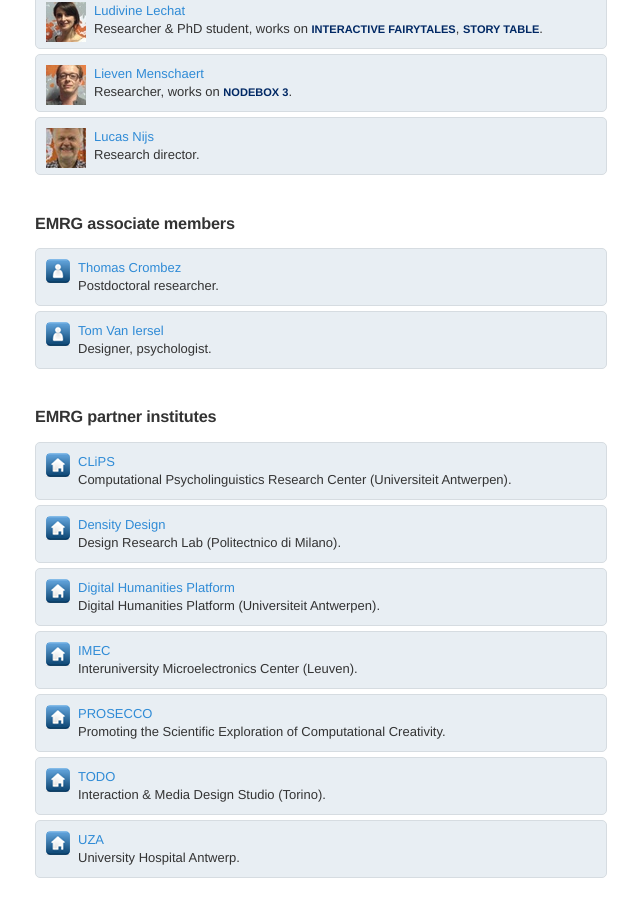
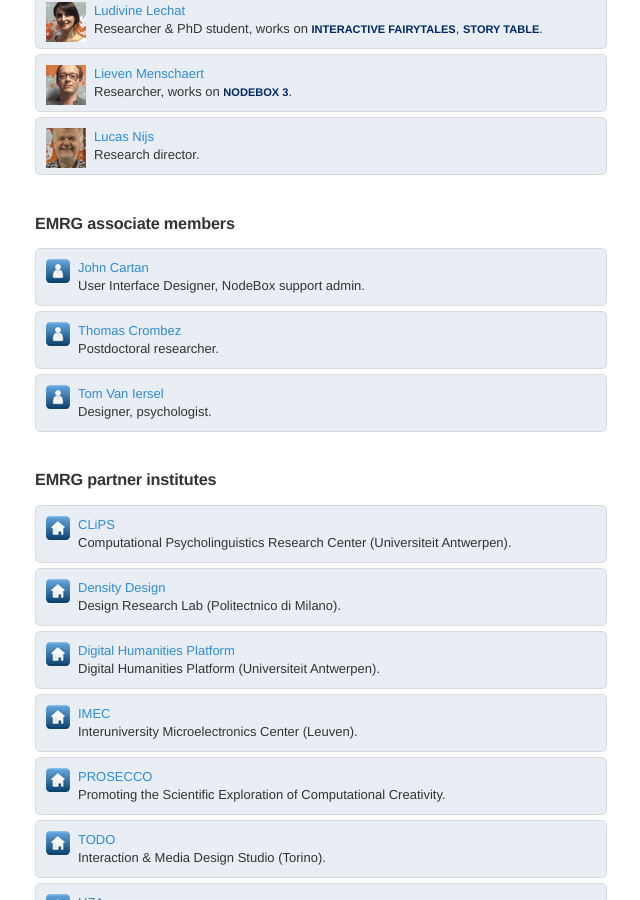
Before and after one commit to nodebox/emrg.be, a Jekyll site: the page built from people/index.md, in a window 1280 px wide and 900 px high, scrolled down 762 px. Shown: the whole window, without its empty margins (135-775 px from the left). Built offline with Jekyll 4.4.1, drawn with Linux system fonts in a browser that asks for light colours; nearby versions of some CDN libraries; comment, search, counter and statistics services are not loaded.

Commit message:
Add John Cartan to the people page.

```diff
--- a/people/index.md
+++ b/people/index.md
@@ -61,6 +61,12 @@ title: People
 
 <div class="box">
 	<img src="/media/img/avatar.png" />
+	<a href="http://www.cartania.com/">John Cartan</a>
+	<br>User Interface Designer, NodeBox support admin.
+</div>
+
+<div class="box">
+	<img src="/media/img/avatar.png" />
 	<a href="http://www.ua.ac.be/thomas.crombez">Thomas Crombez</a>
 	<br>Postdoctoral researcher.
 </div>
```
